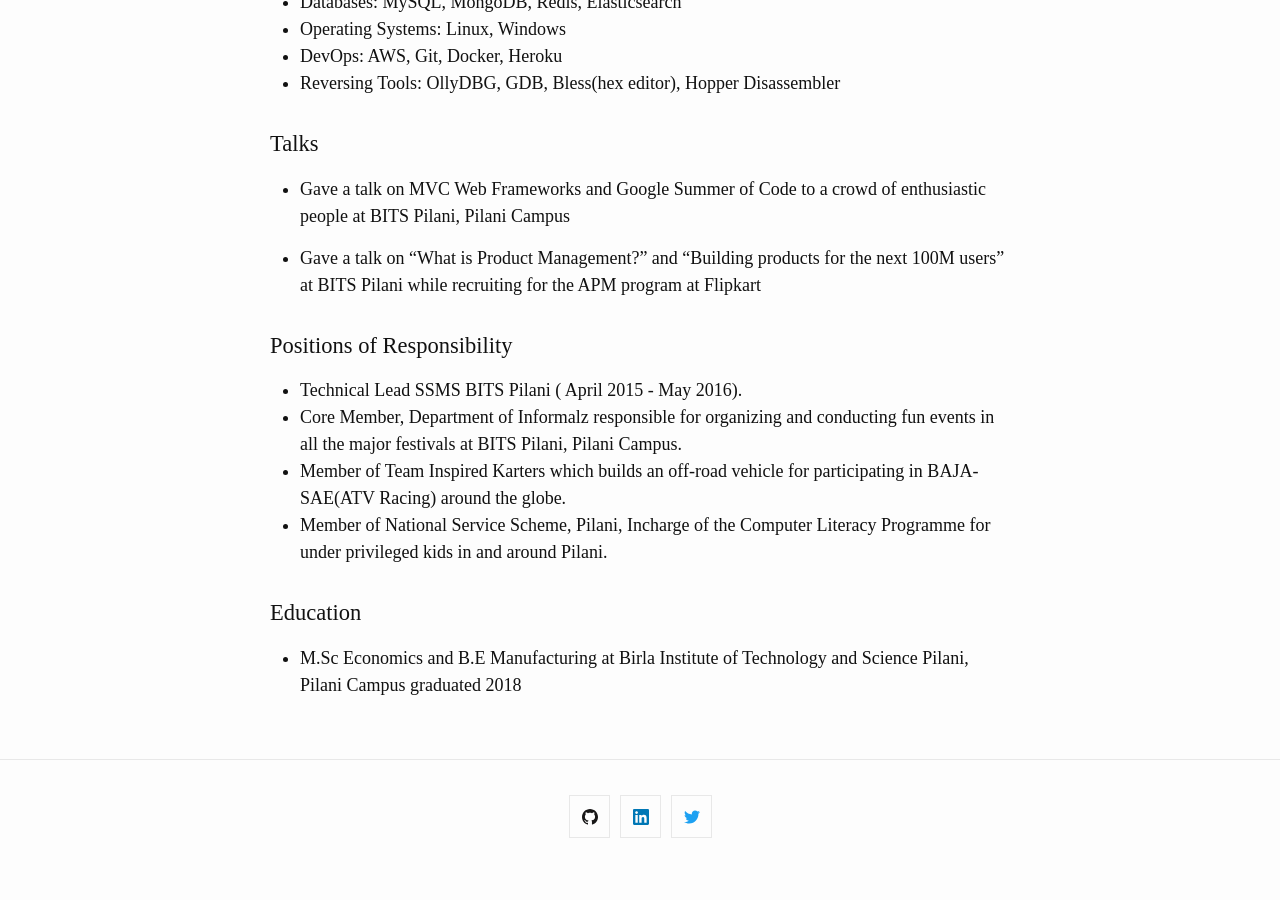
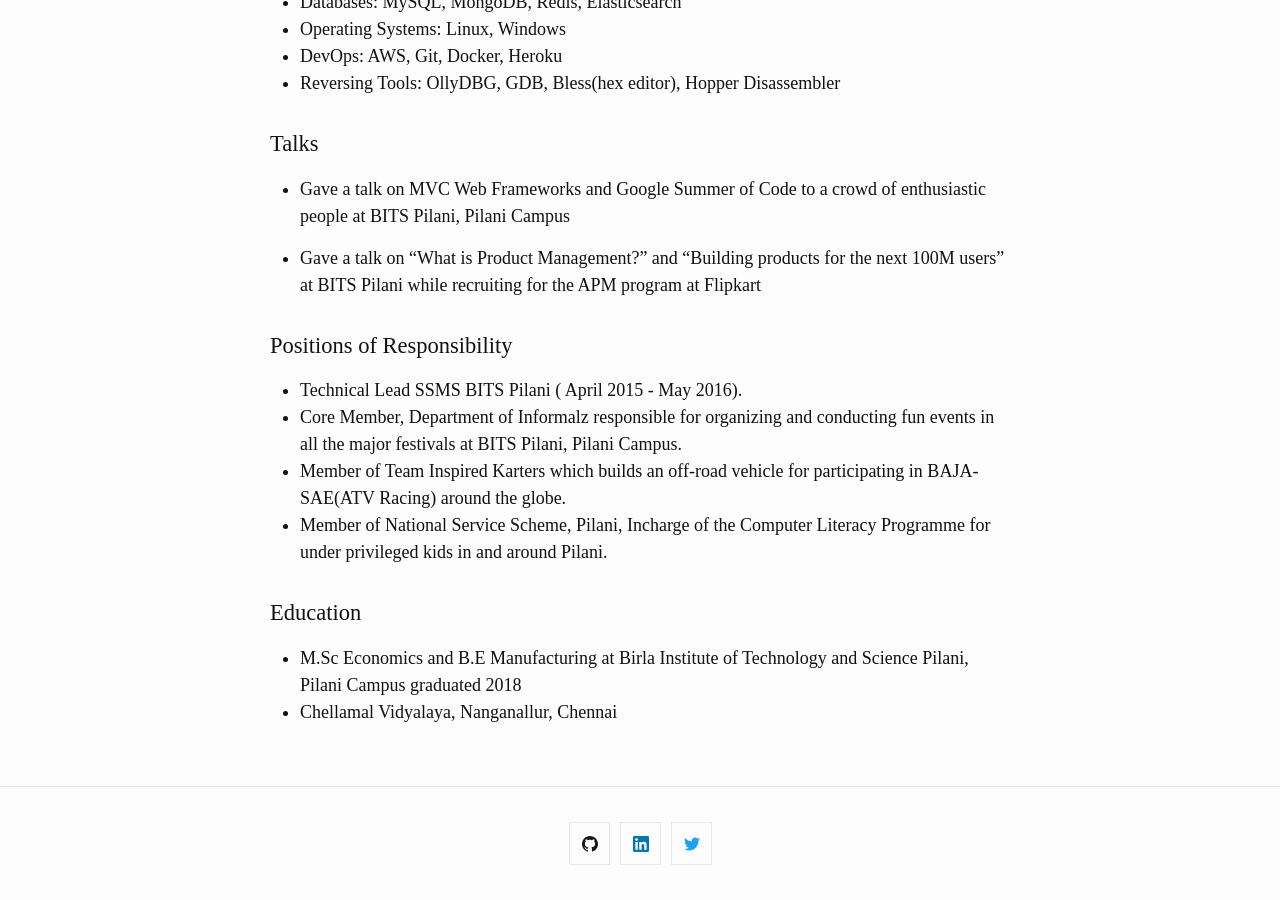
Before and after one commit to r-nikhil/r-nikhil.github.io, a Jekyll site: the page built from work.md, in a window 1280 px wide and 900 px high, scrolled down 4822 px. Built offline with Jekyll 4.4.1, drawn with Linux system fonts in a browser that asks for light colours; before the commit the page ends 5695 px from its top, so only the background shows below that.

Commit message:
Update work.md

```diff
--- a/work.md
+++ b/work.md
@@ -184,3 +184,4 @@
 #### Education
 
 * M.Sc Economics and B.E Manufacturing at Birla Institute of Technology and Science Pilani, Pilani Campus graduated 2018
+* Chellamal Vidyalaya, Nanganallur, Chennai
```
